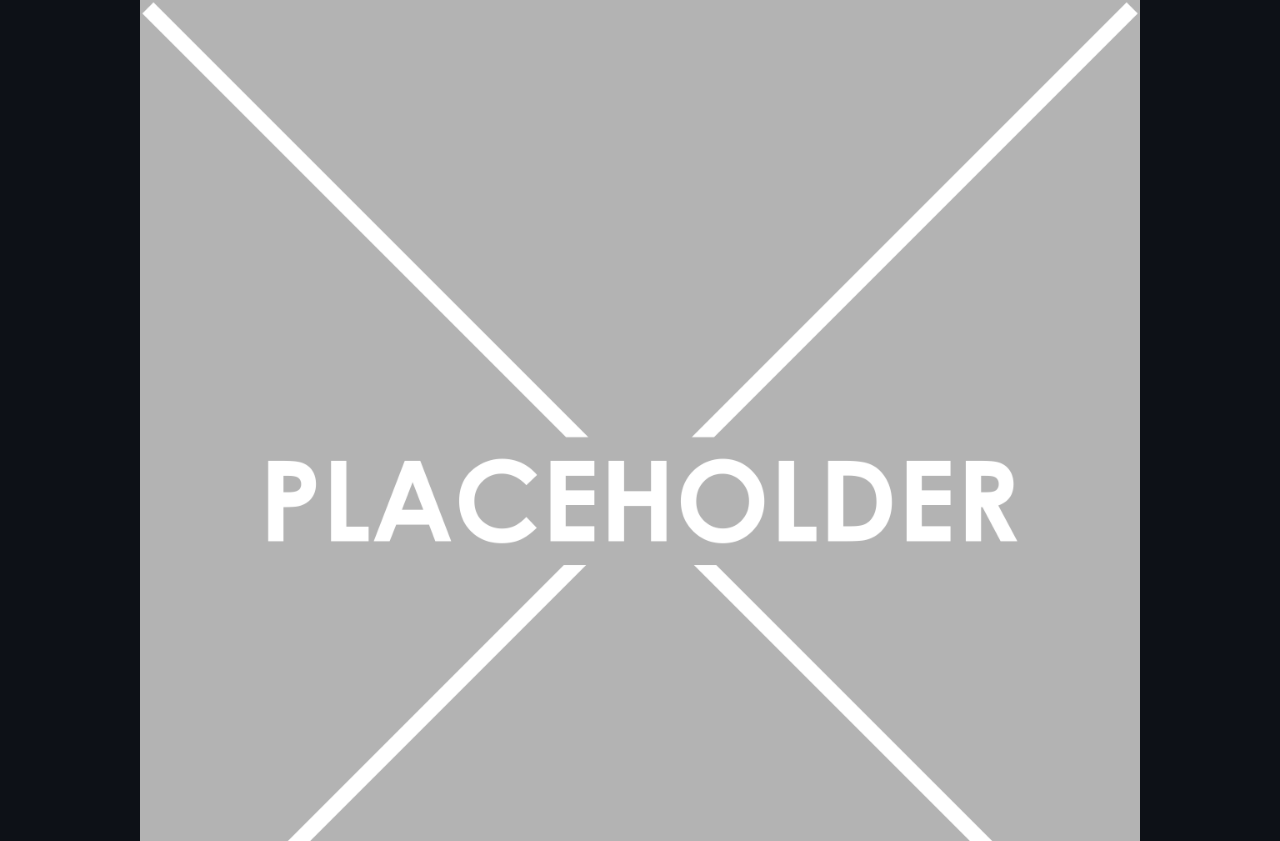
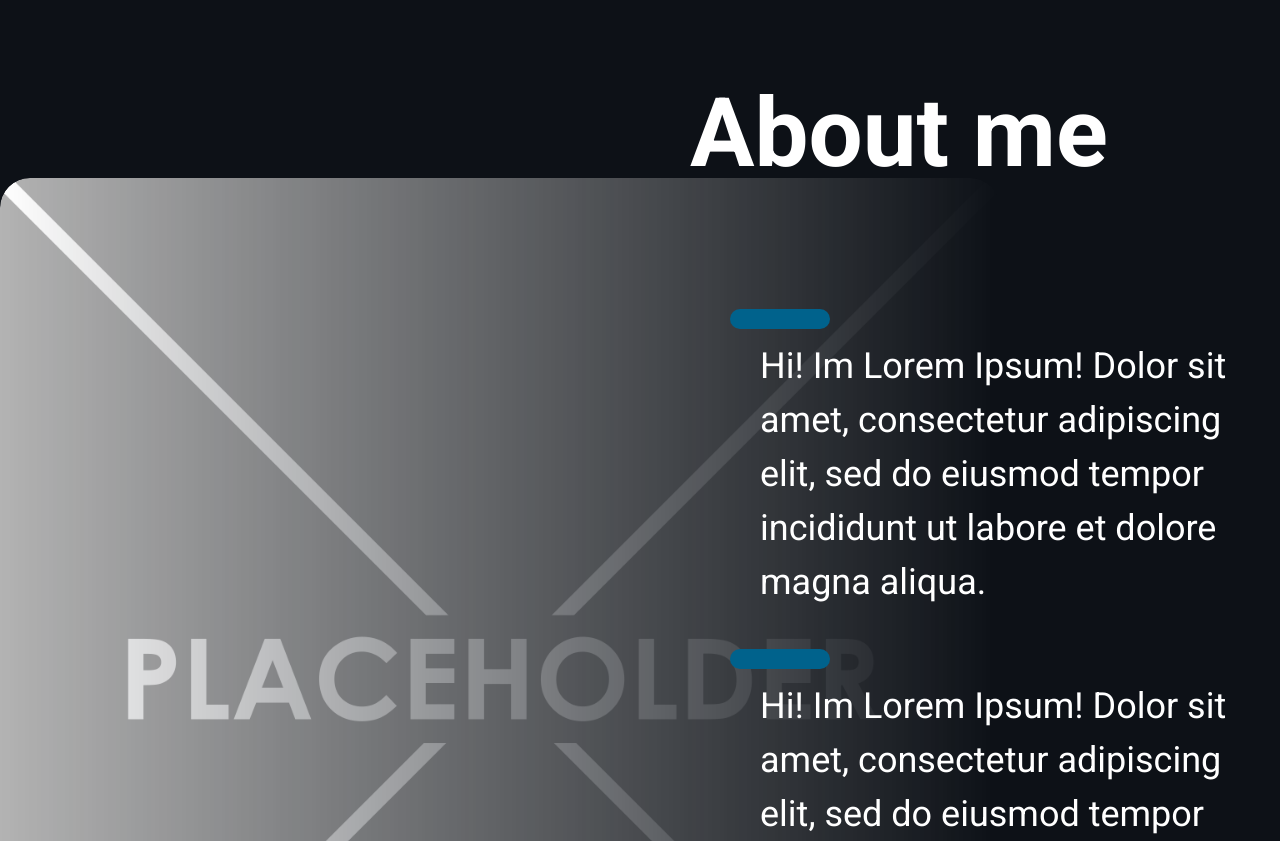
Before and after one commit to Lex-pineapple/personal-cv, a React (Vite) app: page / in a window 1280 px wide. Shown: the part 1779-2620 px from the top of the page. Built offline with nearby package versions, Linux system fonts and the light colour scheme.

Commit message:
feat: align about segment

```diff
--- a/src/components/sections/About.scss
+++ b/src/components/sections/About.scss
@@ -1,5 +1,56 @@
+@use '@styles/variables' as v;
+
 .about {
+  position: relative;
+  display: grid;
+  grid-template:
+    '. h2' 1fr
+    '. text' 4fr/ 2fr 2fr;
+  align-items: center;
+  column-gap: 100px;
+
   &__img {
+    border-radius: 30px;
+    mask-image: -webkit-gradient(
+      linear,
+      left right,
+      left right,
+      from(rgb(0 0 0 / 100%)),
+      to(rgb(0 0 0 / 0%))
+    );
+    mask-image: linear-gradient(to right, rgb(0 0 0 / 100%), rgb(0 0 0 / 0%));
+    position: absolute;
+    grid-area: img;
     height: 1000px;
   }
+
+  &__h2 {
+    justify-self: left;
+    margin: 0;
+    grid-area: h2;
+  }
+
+  &__text-line {
+    margin-left: 70px;
+    position: relative;
+  }
+
+  &__text {
+    margin: 70px 0;
+  }
+
+  & .dec_item {
+    position: absolute;
+    top: -30px;
+    left: -30px;
+    width: 100px;
+    height: 20px;
+    border-radius: 20px;
+    background-color: v.$about-color;
+  }
+
+  &__text-container {
+    align-self: flex-start;
+    grid-area: text;
+  }
 }
--- a/src/components/sections/Front.scss
+++ b/src/components/sections/Front.scss
@@ -1,6 +1,7 @@
 @use '@styles/variables' as v;
 
 .front {
+  margin-bottom: 300px;
   padding: 0 0 0 200px;
   display: grid;
   grid-template:
--- a/src/components/sections/about.tsx
+++ b/src/components/sections/about.tsx
@@ -6,18 +6,29 @@ export function About() {
     <div className="about">
       <h2 className="about__h2 h2">About me</h2>
       <img src={Placeholder} alt="" className="about__img img" />
-      <p className="about__text text">
-        Hi! Im Lorem Ipsum! Dolor sit amet, consectetur adipiscing elit, sed do eiusmod tempor
-        incididunt ut labore et dolore magna aliqua.
-      </p>
-      <p className="about__text text">
-        Hi! Im Lorem Ipsum! Dolor sit amet, consectetur adipiscing elit, sed do eiusmod tempor
-        incididunt ut labore et dolore magna aliqua.
-      </p>
-      <p className="about__text text">
-        Hi! Im Lorem Ipsum! Dolor sit amet, consectetur adipiscing elit, sed do eiusmod tempor
-        incididunt ut labore et dolore magna aliqua.
-      </p>
+      <div className="about__text-container">
+        <div className="about__text-line">
+          <div className="dec_item"></div>
+          <p className="about__text text">
+            Hi! Im Lorem Ipsum! Dolor sit amet, consectetur adipiscing elit, sed do eiusmod tempor
+            incididunt ut labore et dolore magna aliqua.
+          </p>
+        </div>
+        <div className="about__text-line">
+          <div className="dec_item"></div>
+          <p className="about__text text">
+            Hi! Im Lorem Ipsum! Dolor sit amet, consectetur adipiscing elit, sed do eiusmod tempor
+            incididunt ut labore et dolore magna aliqua.
+          </p>
+        </div>
+        <div className="about__text-line">
+          <div className="dec_item"></div>
+          <p className="about__text text">
+            Hi! Im Lorem Ipsum! Dolor sit amet, consectetur adipiscing elit, sed do eiusmod tempor
+            incididunt ut labore et dolore magna aliqua.
+          </p>
+        </div>
+      </div>
     </div>
   );
 }
--- a/src/styles/variables.scss
+++ b/src/styles/variables.scss
@@ -2,6 +2,7 @@ $background-dark: #0d1117;
 $dker-gray: #242a31;
 $dk-gray: #5a6779;
 $front-color: #00628c;
+$about-color: #00628c;
 $edu-color: #ac1754;
 $prj-color: #7c72ff;
 $light-gray: #d6dfec;
```
